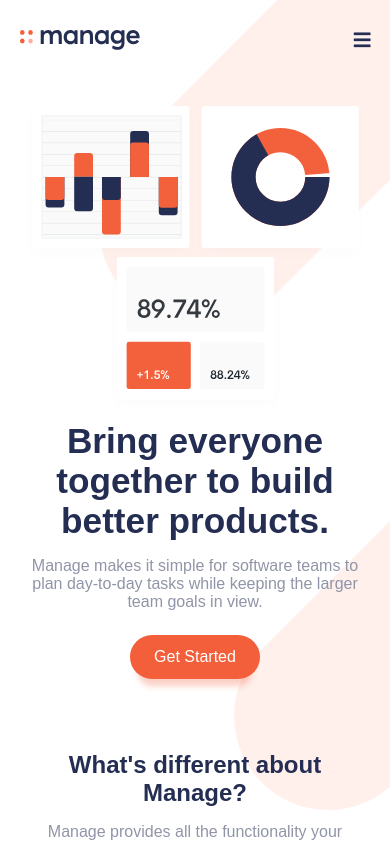
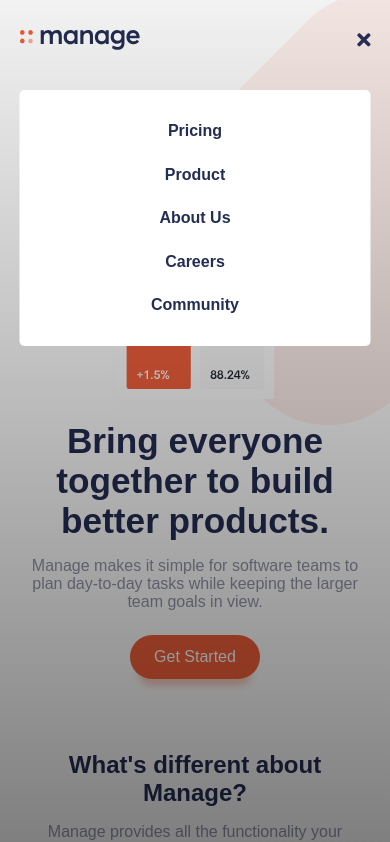
Before and after one commit to georit/manage-landing-page, a plain HTML site: page index.html in a window 390 px wide. Both pictures are taken after a click on the icon 362 px from the left and 39 px from the top of the page. Shown: the top 842 px of the page. Drawn offline with Linux system fonts and the light colour scheme; a web font is replaced by a local one.

Commit message:
Add mobile navigation functionality

```diff
--- a/index.html
+++ b/index.html
@@ -33,7 +33,7 @@
         </ul>
       </div>
       <button class="btn btn-main-nav btn-get-started">get started</button>
-      <i class="fas fa-bars mobile-nav"></i>
+      <i class="fas fa-bars mobile-nav" id="mobile-nav"></i>
     </nav>
 
     <header>
--- a/script.js
+++ b/script.js
@@ -0,0 +1,24 @@
+/* *****global variables***** */
+const bodyEl = document.querySelector("body");
+const mobileNav = document.querySelector(".nav-links-wrapper");
+const mobileNavToggle = document.getElementById("mobile-nav");
+
+/* *****functions***** */
+/* *****event listeners***** */
+mobileNavToggle.addEventListener("click", () => {
+  if (mobileNavToggle.className === "fas fa-bars mobile-nav") {
+    // change icon to 'close icon'
+    mobileNavToggle.className = "fas fa-times mobile-nav elevate-element";
+    // display mobile navigation
+    mobileNav.classList.add("show-mobile-nav");
+    // disable scroll on body
+    bodyEl.classList.add("no-scroll");
+  } else {
+    // change icon to hamburger menu
+    mobileNavToggle.className = "fas fa-bars mobile-nav";
+    // hide mobile navigation
+    mobileNav.classList.remove("show-mobile-nav");
+    // enable scroll on body
+    bodyEl.classList.remove("no-scroll");
+  }
+});
--- a/style.css
+++ b/style.css
@@ -28,6 +28,7 @@ body {
   width: 100vw;
   padding: 30px 0 0;
   position: relative;
+  min-height: 100vh;
 }
 
 img {
@@ -76,6 +77,20 @@ nav.main-nav {
   bottom: 0;
   right: 0;
   left: 0;
+  /*pointer-events: none;*/
+}
+
+.show-mobile-nav {
+  display: block;
+}
+
+.elevate-element {
+  z-index: 999;
+}
+
+.no-scroll {
+  height: 100vh;
+  overflow: hidden;
 }
 
 ul.nav-links {
```
